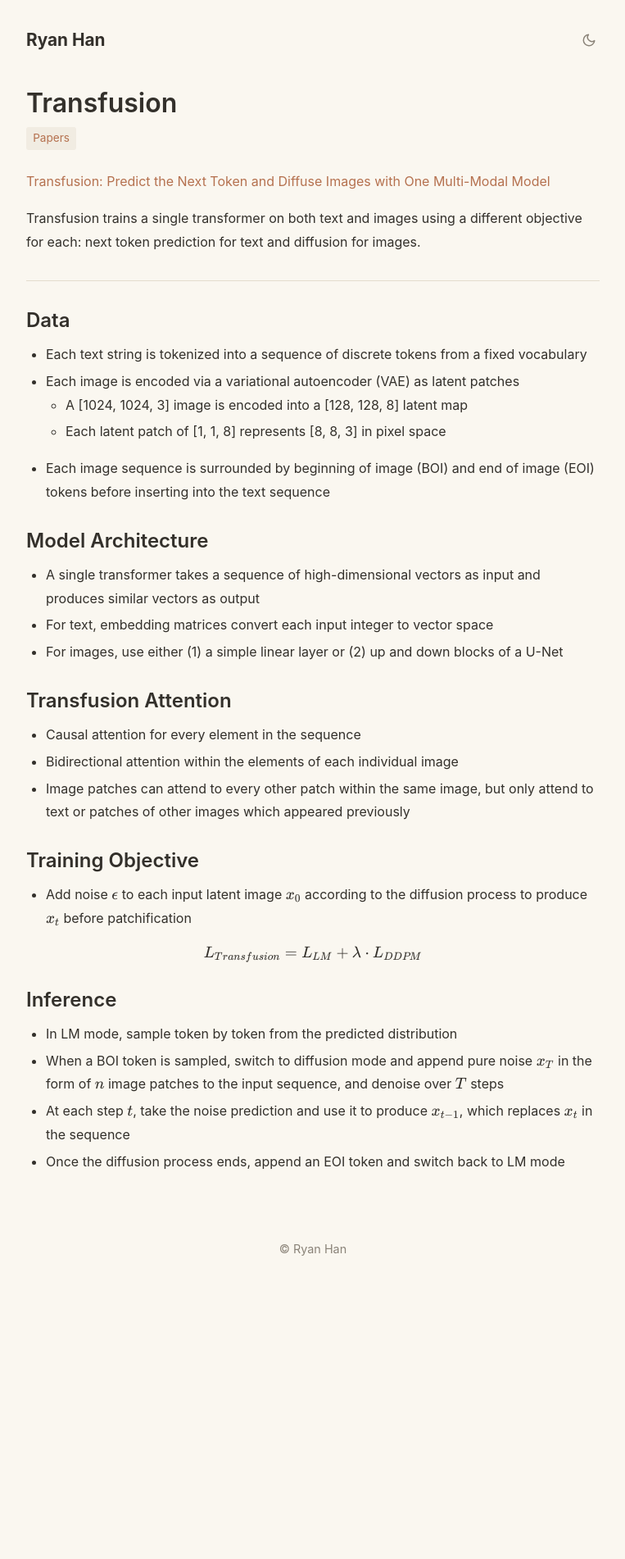
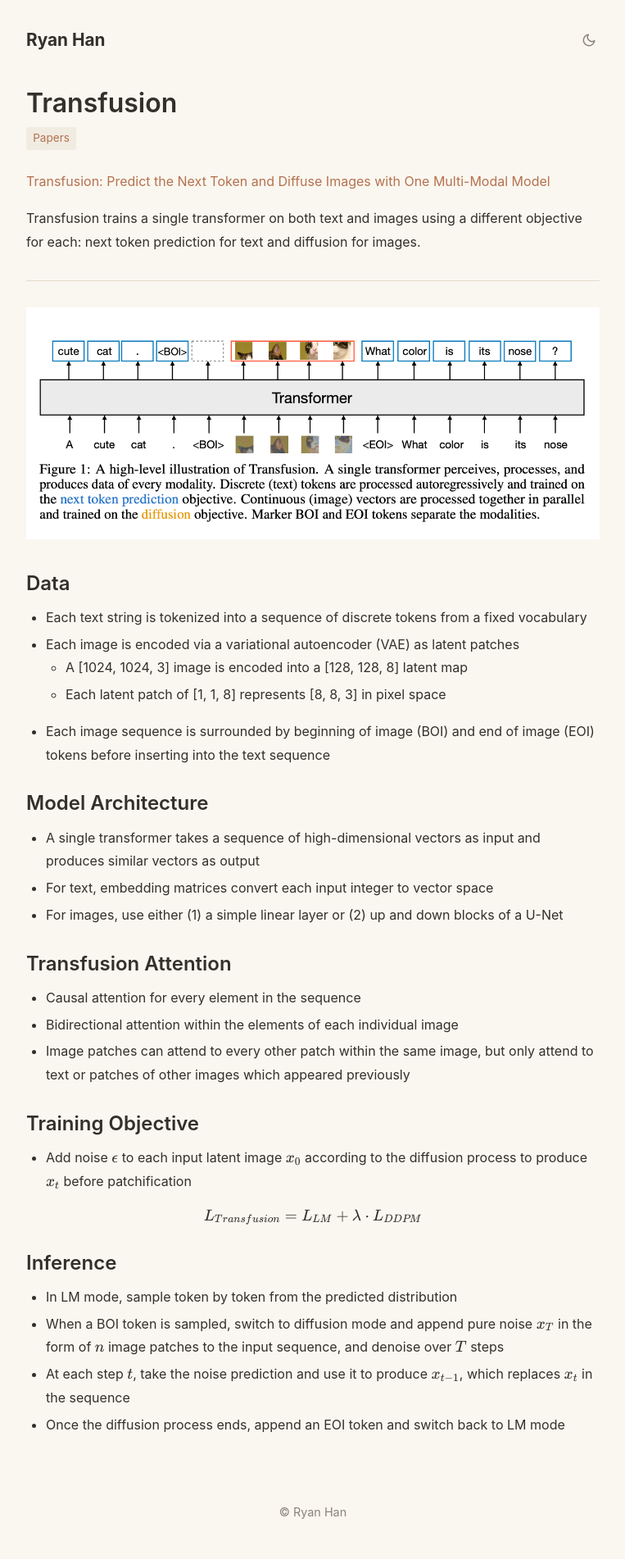
Before and after one commit to ryan99han/ryan99han.github.io, a Jekyll site: the page built from _posts/2026-08-15-transfusion.md, in a window 1280 px wide. Shown: the whole page at 82% size, without its empty margins (258-1021 px from the left). Built offline with Jekyll 4.4.1, drawn with Linux system fonts in a browser that asks for light colours; before the commit the page ends 1581 px from its top, so only the background shows below that.

Commit message:
Add transfusion diagram.
Co-Authored-By: Claude Sonnet 5 <noreply@anthropic.com>

```diff
--- a/_posts/2026-08-15-transfusion.md
+++ b/_posts/2026-08-15-transfusion.md
@@ -9,6 +9,8 @@ tags: [Papers]
 Transfusion trains a single transformer on both text and images using a different objective for each: next token prediction for text and diffusion for images.
 
 ---
+
+![Transfusion](/assets/images/transfusion.png)
 
 ## Data
 - Each text string is tokenized into a sequence of discrete tokens from a fixed vocabulary
```
